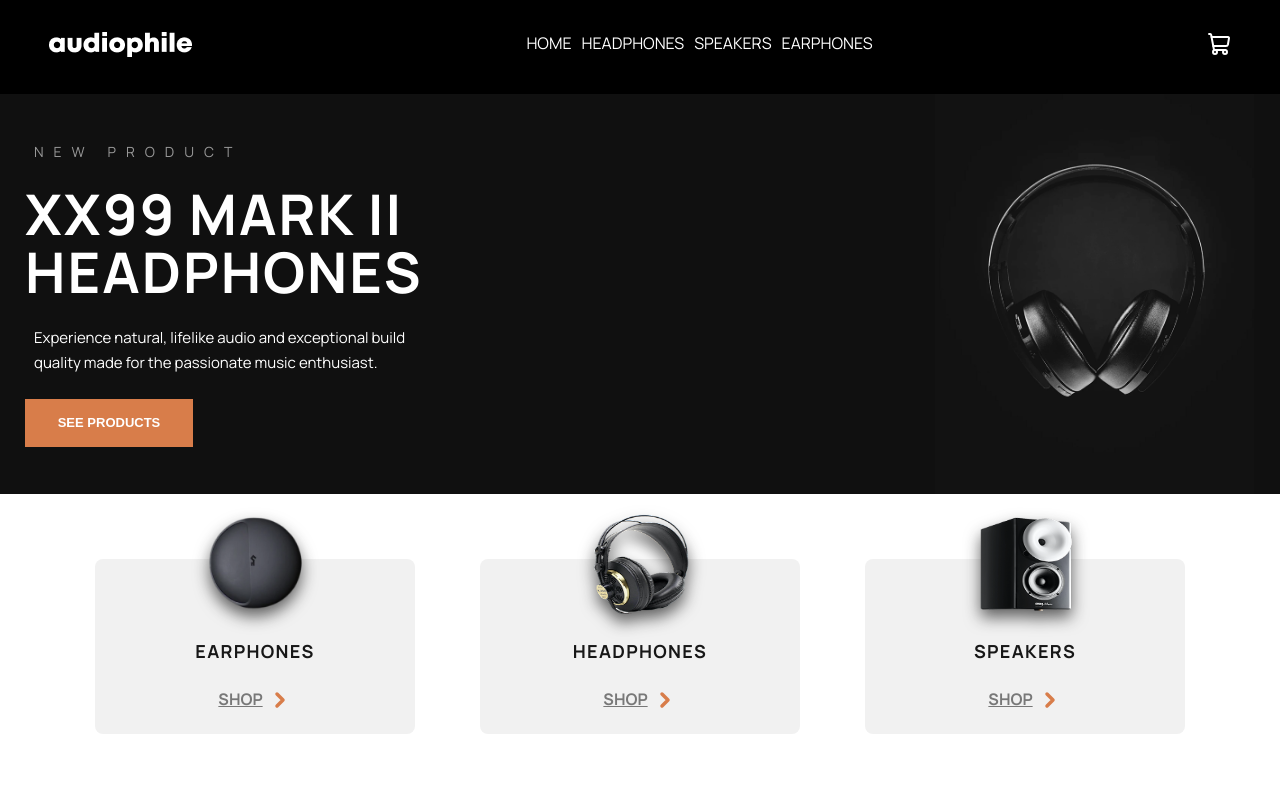
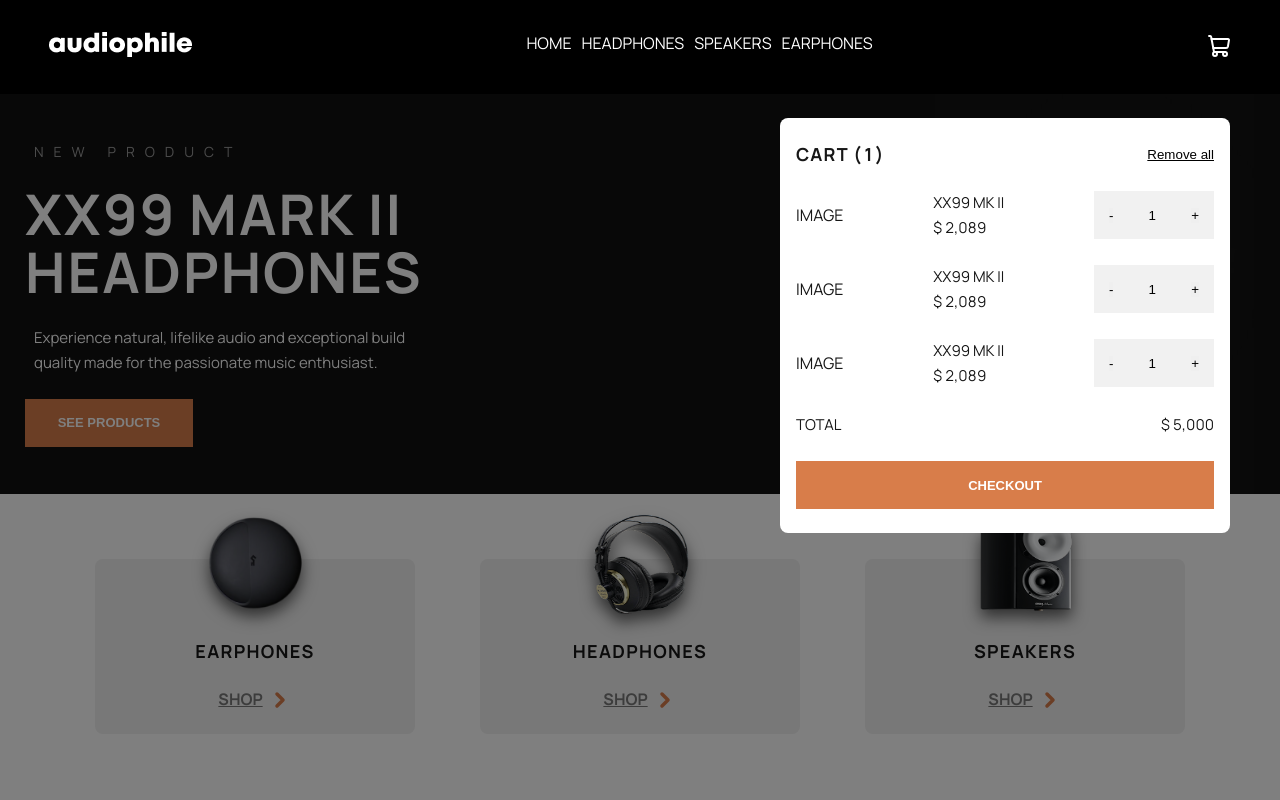
Before and after one commit to kellycsantos/audiophile, a Next.js app: page / in a window 1280 px wide. Shown: the top 800 px of the page. Built offline with nearby package versions, Linux system fonts and the light colour scheme.

Commit message:
feat: carrinho iniciado

```diff
--- /dev/null
+++ b/src/app/components/Cart/Cart.tsx
@@ -0,0 +1,62 @@
+'use client';
+import { Button } from '../Button';
+import InputQtd from '../InputQntd/InputQntd';
+import styles from './cart.module.scss';
+
+const Cart = ({ isOpen }: any) => {
+
+
+
+    return (
+        isOpen &&
+        <div className={styles.overlay}>
+            <div className={styles.cart_container}>
+                <header>
+                    <h6>cart (1)</h6>
+                    <button>Remove all</button>
+                </header>
+
+                <div className={styles.product_info}>
+                    <span>IMAGE</span>
+                    <div>
+                        <p>XX99 MK II</p>
+                        <p>$ 2,089</p>
+                    </div>
+
+                    <InputQtd value={1} onChange={() => console.log(1)} />
+                </div>
+
+                <div className={styles.product_info}>
+                    <span>IMAGE</span>
+                    <div>
+                        <p>XX99 MK II</p>
+                        <p>$ 2,089</p>
+                    </div>
+
+                    <InputQtd value={1} onChange={() => console.log(1)} />
+                </div>
+
+                <div className={styles.product_info}>
+                    <span>IMAGE</span>
+                    <div>
+                        <p>XX99 MK II</p>
+                        <p>$ 2,089</p>
+                    </div>
+
+                    <InputQtd value={1} onChange={() => console.log(1)} />
+                </div>
+
+                <div className={styles.summary}>
+                    <p>Total</p>
+                    <p>$ 5,000</p>
+                </div>
+
+                <footer>
+                    <Button text='checkout' variant='primary' />
+                </footer>
+            </div>
+        </div>
+    )
+}
+
+export default Cart;
--- /dev/null
+++ b/src/app/components/Cart/cart.module.scss
@@ -0,0 +1,75 @@
+@use '../../styles/_colors.module' as *;
+@use '../../styles/_fonts.module' as *;
+
+.overlay {
+    width: 100dvw;
+    height: 98%;
+    position: absolute;
+    position-anchor: --navbar;
+    top: anchor(bottom);
+    left: 0;
+    background:$black-soft;
+    display: flex;
+    justify-content: center;
+    z-index: 10;
+
+
+    .cart_container {
+        position: absolute;
+        top: 24px;
+        right: 50%;
+        transform: translateX(50%);
+        width: 85dvw;
+        max-width: 450px;
+        padding: 24px 16px;
+        border-radius: 8px;
+        background: $white;
+
+        header {
+            display: flex;
+            justify-content: space-between;
+
+            h6 {
+                text-transform: uppercase;
+            }
+
+            button {
+                background: none;
+                text-decoration: underline;
+            }
+        }
+
+        .product_info {
+            display: flex;
+            justify-content: space-between;
+            align-items: center;
+            margin-block: 24px;
+        }
+
+        .summary {
+            display: flex;
+            justify-content: space-between;
+            text-transform: uppercase;
+            margin-bottom: 24px;
+        }
+
+        footer {
+            button {
+                width: 100%;
+            }
+        }
+    }
+}
+
+@media screen and (min-width : 768px) {
+    .overlay {
+        height: 97.3%;
+
+        .cart_container {
+
+            right: 50px;
+            transform: translateX(0%);
+        }
+    }
+
+}
--- /dev/null
+++ b/src/app/components/Cart/index.ts
@@ -0,0 +1 @@
+export * from './Cart'
--- a/src/app/components/Navbar/Navbar.tsx
+++ b/src/app/components/Navbar/Navbar.tsx
@@ -7,15 +7,22 @@ import { Menu, X, ShoppingCart } from "lucide-react";
 
 import styles from './navbar.module.scss';
 import { CardCategories } from "../CardCategories";
+import Cart from "../Cart/Cart";
 
 export const Navbar = () => {
     const [openMenu, setOpenMenu] = useState<boolean>(false)
+    const [openCart, setOpenCart] = useState<boolean>(false)
+
     const toogleMenu = () => {
         setOpenMenu(prev => !prev)
+    }
+    const toogleCart = () => {
+        setOpenCart(prev => !prev)
     }
 
     useEffect(() => {
         setOpenMenu(false)
+        setOpenCart(true)
     }, [])
     const linksMenu = [
         {
@@ -62,9 +69,10 @@ export const Navbar = () => {
 
                     </nav>
 
-                    <Link className={styles.btn_cart} color="#FFFFFF" href="/cart">
+                    <button className={styles.btn_cart} color="#FFFFFF" onClick={() => toogleCart()}>
                         <ShoppingCart />
-                    </Link>
+                    </button>
+                    <Cart isOpen={openCart}/>
                 </div>
             </div>
 
--- a/src/app/components/Navbar/navbar.module.scss
+++ b/src/app/components/Navbar/navbar.module.scss
@@ -9,6 +9,7 @@
         justify-content: space-between;
         padding: 32px 24px;
         anchor-name: --navbar;
+
 
         section {
             .btn_menu {
@@ -53,6 +54,8 @@
 
         .btn_cart {
             color: $white;
+            background: none;
+            cursor: pointer;
         }
     }
 }
--- a/src/app/components/index.tsx
+++ b/src/app/components/index.tsx
@@ -10,3 +10,4 @@ export * from './AboutUs'
 export * from './InputQntd'
 export * from './ProductImagesGrid'
 export * from './CardSuggestions'
+export * from './Cart'
```
